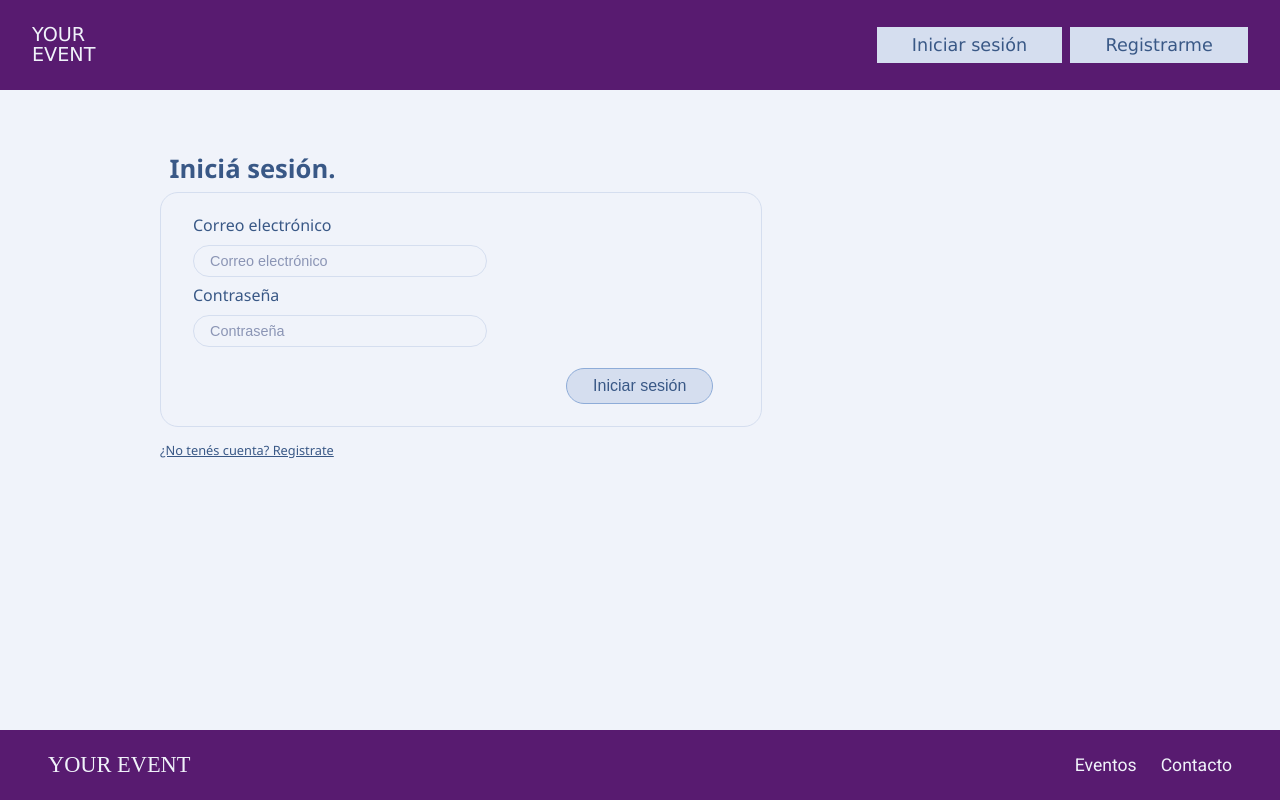
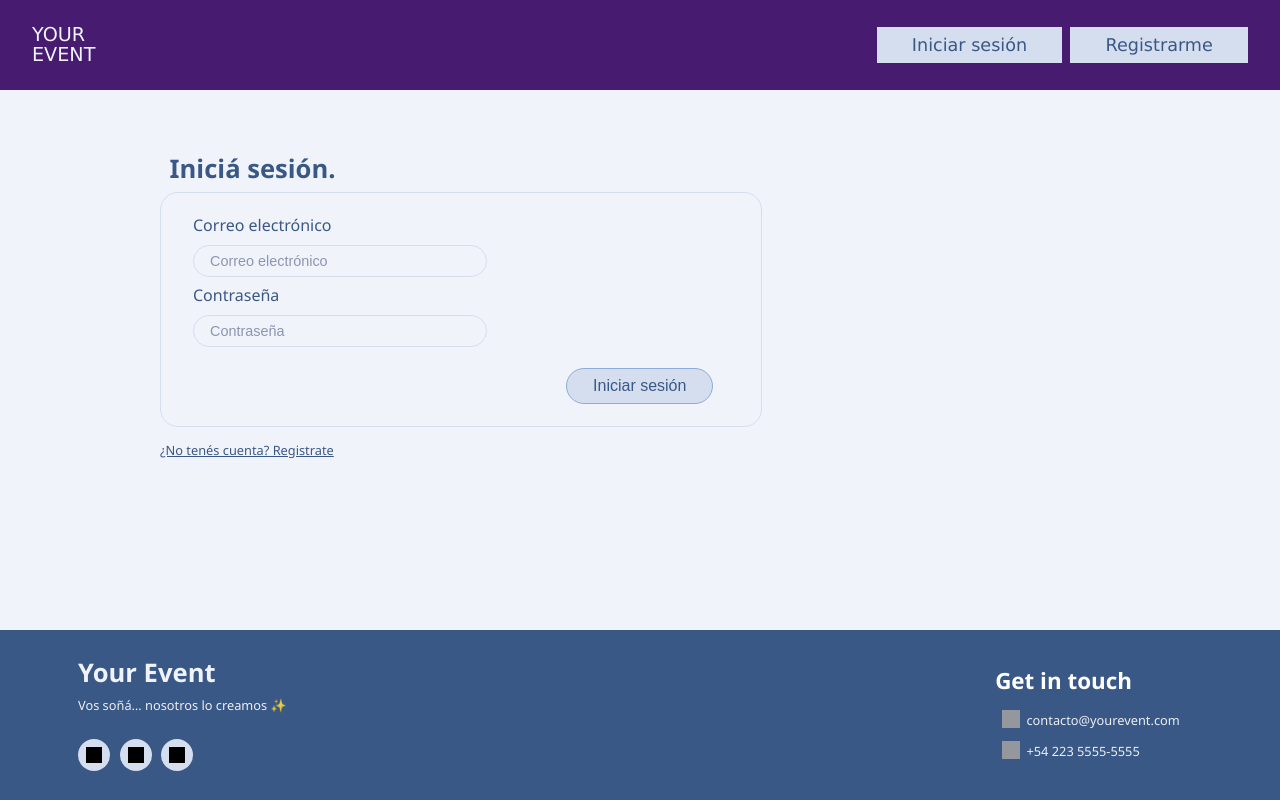
Before and after one commit to gero-jerpi/Organizador-de-eventos, an Angular app: page /login in a window 1280 px wide. Built offline with nearby package versions, Linux system fonts and the light colour scheme; data requests are answered from the project's data file; grey boxes are pictures that could not be loaded.

Commit message:
footer done

```diff
--- a/src/app/components/footer/footer.css
+++ b/src/app/components/footer/footer.css
@@ -1,39 +1,101 @@
 .footer {
+  background: #395886;
+  color: #ffffff;
+  padding: 1.8rem 3rem;
   display: flex;
   justify-content: space-between;
-  align-items: center;
-  background: #581b70;
-  padding: 1rem 3rem;
-  color: #f0f3fa;
-  height: auto;
-  min-height: 70px;
-  width: 100%;
-  box-sizing: border-box;
-  position: relative;
+  align-items: flex-start;
+  font-family: 'Segoe UI', sans-serif;
+  gap: 1.8rem;
 }
 
-/* LOGO DEL FOOTER */
-.footer-logo a {
-  color: #f0f3fa;
-  text-decoration: none;
-  font-family: 'Times New Roman', serif;
-  font-size: 1.4rem;
-  display: block;
+.footer-left {
+  max-width: 350px;
+  margin-left: 30px;
 }
 
-/* NAVEGACIÓN */
-.footer-nav {
-  display: flex;
-  flex-direction: row;
-  gap: 1.5rem;
+.footer-title {
+  font-size: 1.6rem;
+  margin-bottom: 0.5rem;
+  color: #f0f3fa;
+  white-space: normal;
+  line-height: 1.1;
 }
 
-.footer-nav a {
-  color: #f0f3fa;
-  text-decoration: none;
-  font-size: 1.1rem;
+.footer-tagline {
+  font-size: 0.8rem;
+  opacity: 0.9;
+  margin-bottom: 1.5rem;
 }
 
-.footer-nav a:hover {
-  text-decoration: underline;
+.footer-social {
+  display: flex;
+  gap: 0.6rem;
 }
+
+.social-btn {
+  width: 32px;
+  height: 32px;
+  display: flex;
+  justify-content: center;
+  align-items: center;
+  background: #d5deef;
+  border-radius: 50%;
+  text-decoration: none;
+  transition: 0.2s;
+}
+
+.social-btn:hover {
+  background: #9ea8bb;
+}
+
+.social-btn img {
+  width: 16px;
+  height: 16px;
+  filter: brightness(0) saturate(100%);
+}
+
+.footer-right h3 {
+  margin-top: 12px;
+  font-size: 1.4rem;
+  margin-bottom: 1rem;
+  margin-right: 100px;
+  margin-left: -10px;
+}
+
+.footer-contact {
+  list-style: none;
+  padding: 0;
+  margin: 0;
+}
+.contact-icon {
+  width: 18px;
+  height: 18px;
+  position: relative;
+  top: 3px;
+  left: -3px;
+}
+
+.footer-contact li {
+  margin-bottom: 0.5rem;
+  font-size: 0.8rem;
+  opacity: 0.9;
+}
+
+/* RESPONSIVE */
+@media (max-width: 768px) {
+  .footer {
+    flex-direction: column;
+    text-align: center;
+    align-items: center;
+  }
+
+  .footer-left,
+  .footer-right {
+    max-width: none;
+  }
+
+  .footer-social {
+    justify-content: center;
+  }
+}
--- a/src/app/components/footer/footer.html
+++ b/src/app/components/footer/footer.html
@@ -1,10 +1,47 @@
 <footer class="footer">
-  <div class="footer-logo">
-    <a routerLink="/">YOUR EVENT</a>
+  <div class="footer-left">
+    <h2 class="footer-title">Your Event</h2>
+    <p class="footer-tagline">Vos soñá… nosotros lo creamos ✨</p>
+
+    <div class="footer-social">
+      <!-- Instagram -->
+      <a href="#" class="social-btn icon">
+        <img src="https://img.icons8.com/ios-filled/50/ffffff/instagram-new.png" alt="Instagram" />
+      </a>
+
+      <!-- Facebook -->
+      <a href="#" class="social-btn icon">
+        <img src="https://img.icons8.com/ios-filled/50/ffffff/facebook-new.png" alt="Facebook" />
+      </a>
+
+      <!-- TikTok -->
+      <a href="#" class="social-btn icon">
+        <img src="https://img.icons8.com/ios-filled/50/ffffff/tiktok.png" alt="TikTok" />
+      </a>
+    </div>
   </div>
 
-  <nav class="footer-nav">
-    <a routerLink="/my-events">Eventos</a>
-    <a routerLink="/contact">Contacto</a>
-  </nav>
+  <div class="footer-right">
+    <h3 class="footer-contact-title">Get in touch</h3>
+
+    <ul class="footer-contact">
+      <li class="contact-item">
+        <img
+          src="https://img.icons8.com/ios-filled/50/ffffff/new-post.png"
+          alt="Email"
+          class="contact-icon"
+        />
+        contacto@yourevent.com
+      </li>
+
+      <li class="contact-item">
+        <img
+          src="https://img.icons8.com/ios-filled/50/ffffff/phone.png"
+          alt="Teléfono"
+          class="contact-icon"
+        />
+        +54 223 5555-5555
+      </li>
+    </ul>
+  </div>
 </footer>
--- a/src/app/components/header-admin/header-admin.css
+++ b/src/app/components/header-admin/header-admin.css
@@ -2,7 +2,7 @@
   display: flex;
   align-items: center;
   justify-content: flex-start;
-  background: #581b70;
+  background: rgb(71, 27, 112);
   padding: 1rem 2.5rem;
   height: 90px;
   box-sizing: border-box;
--- a/src/app/components/header-public/header-public.css
+++ b/src/app/components/header-public/header-public.css
@@ -2,7 +2,7 @@
   display: flex;
   align-items: center;
   justify-content: flex-start;
-  background: #581b70;
+  background: rgb(71, 27, 112);
   padding: 0.5rem 2rem;
   height: 90px;
   box-sizing: border-box;
--- a/src/app/components/header-user/header-user.css
+++ b/src/app/components/header-user/header-user.css
@@ -2,7 +2,8 @@
   display: flex;
   align-items: center;
   justify-content: flex-start;
-  background: #581b70;
+  background: rgb(71, 27, 112);
+
   padding: 1rem 2.5rem;
   height: 85px;
   box-sizing: border-box;
```
